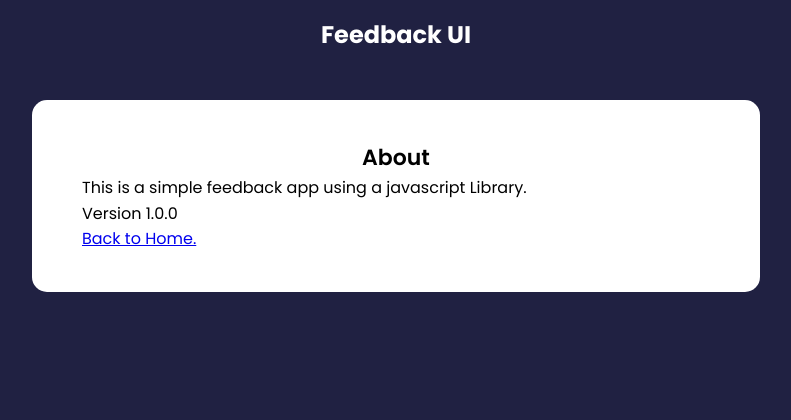
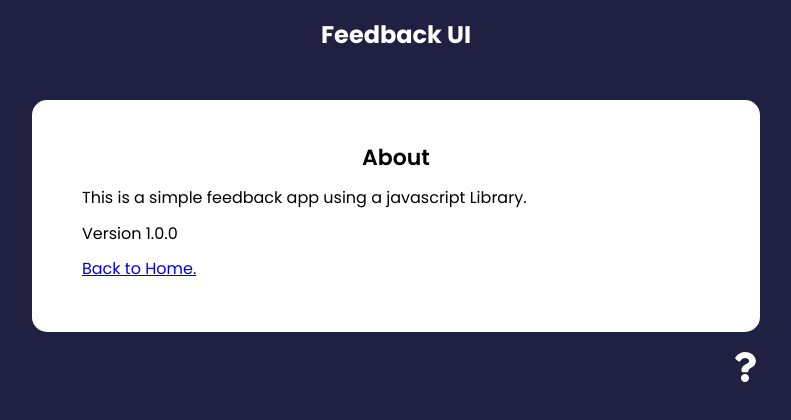
Before and after one commit to bikky99/react-feedback, a React (Create React App) app: page /about in a window 1280 px wide. Shown: the top 420 px of the page, without its empty margins (244-1035 px from the left). Built offline with nearby package versions, Linux system fonts and the light colour scheme.

Commit message:
context created

```diff
--- a/src/App.js
+++ b/src/App.js
@@ -6,8 +6,10 @@
 import FeedbackList from "./components/FeedbackList";
 import feedbackData from "./data/FeedbackData";
 import FeedbackStats from "./components/FeedbackStats";
+import AboutIconLink from "./components/AboutIconLink";
 import FeedbackForm from "./components/FeedbackForm";
 import AboutPage from "./pages/AboutPage";
+import { FeedbackProvider } from "./context/FeedbackContext";
 
 const App = () => {
   const [feedback, setFeedback] = useState(feedbackData);
@@ -24,6 +26,7 @@
   };
 
   return (
+    <FeedbackProvider>
     <Router>
       <Header text="Feedback UI" />
       <div className="container">
@@ -44,8 +47,11 @@
           ></Route>
           <Route path="/about" element={<AboutPage />} />
         </Routes>
+
+        <AboutIconLink />
       </div>
     </Router>
+    </FeedbackProvider>
   );
 };
 
--- /dev/null
+++ b/src/components/AboutIconLink.jsx
@@ -0,0 +1,19 @@
+import React from 'react'
+import { FaQuestion } from 'react-icons/fa'
+import { Link } from 'react-router-dom'
+
+const AboutIconLink = () => {
+  return (
+    <div className='about-link'>
+        <Link to={{
+            pathname: '/about',
+            search: '?sort=name',
+        }}>
+
+        <FaQuestion size={30} />
+        </Link>
+    </div>
+  )
+}
+
+export default AboutIconLink
--- /dev/null
+++ b/src/context/FeedbackContext.jsx
@@ -0,0 +1,21 @@
+import { createContext, useState } from "react";
+
+const FeedbackContext = createContext();
+
+export const FeedbackProvider = ({ children }) => {
+  const [feedbacks, setFeedbacks] = useState([
+    {
+      id: 1,
+      text: "This is a test feedback",
+      rating: 5,
+    },
+  ]);
+
+  return (
+    <FeedbackContext.Provider value={{ feedbacks }}>
+      {children}
+    </FeedbackContext.Provider>
+  );
+};
+
+export default FeedbackContext;
--- a/src/pages/AboutPage.jsx
+++ b/src/pages/AboutPage.jsx
@@ -1,19 +1,21 @@
 import React from 'react'
 import Card from '../components/shared/Card'
+import { Link } from 'react-router-dom'
 
 const AboutPage = () => {
   return (
     <Card>
+      <div className='about' >
         <h2>About</h2>
         <p>This is a simple feedback app using a javascript Library.</p>
         <p>Version 1.0.0</p>
 
         <p>
-            <a href="/">Back to Home.</a>
+          <Link to="/">Back to Home.</Link>
         </p>
-
+      </div>
     </Card>
-  )
+  );
 }
 
 export default AboutPage
```
